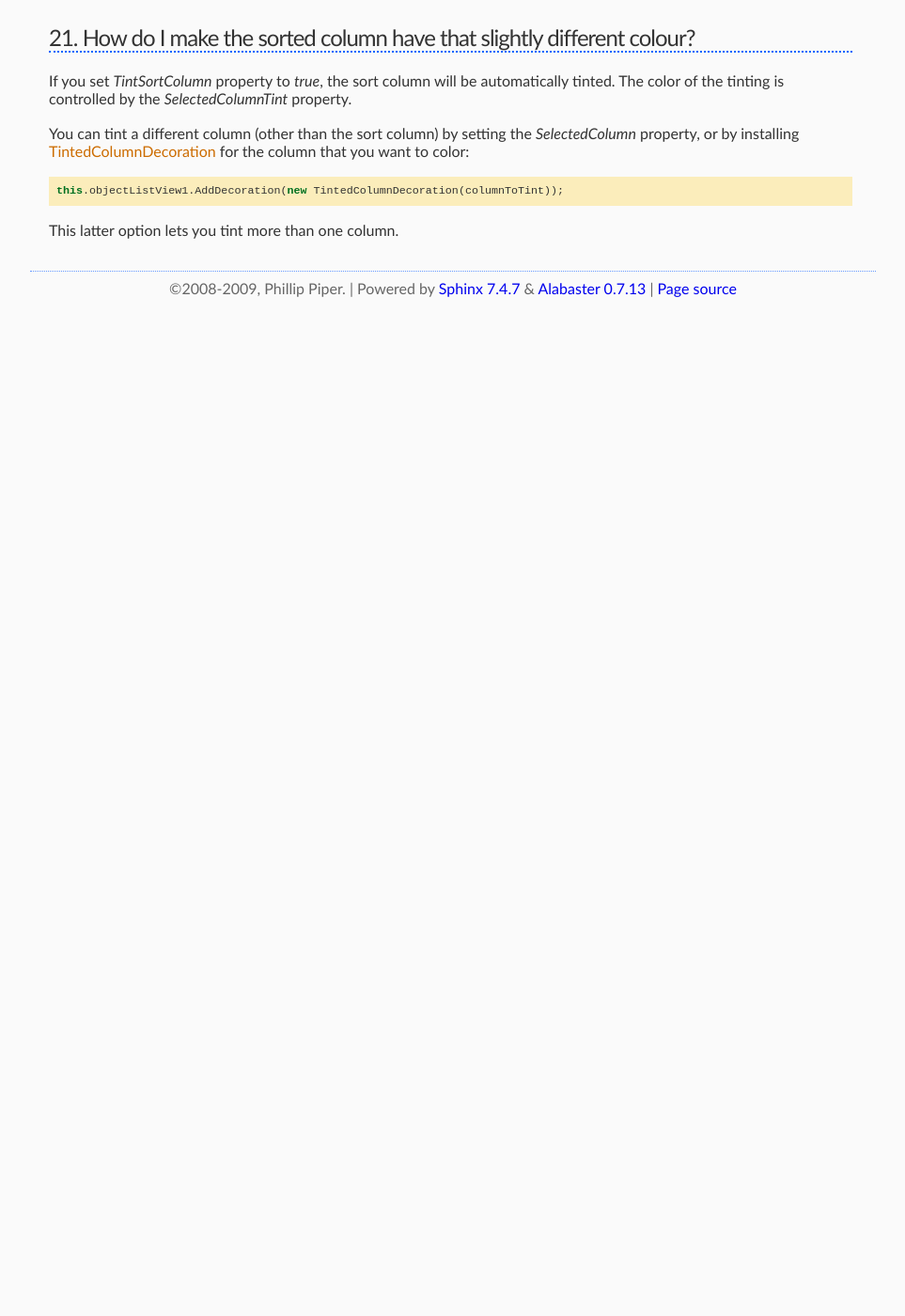
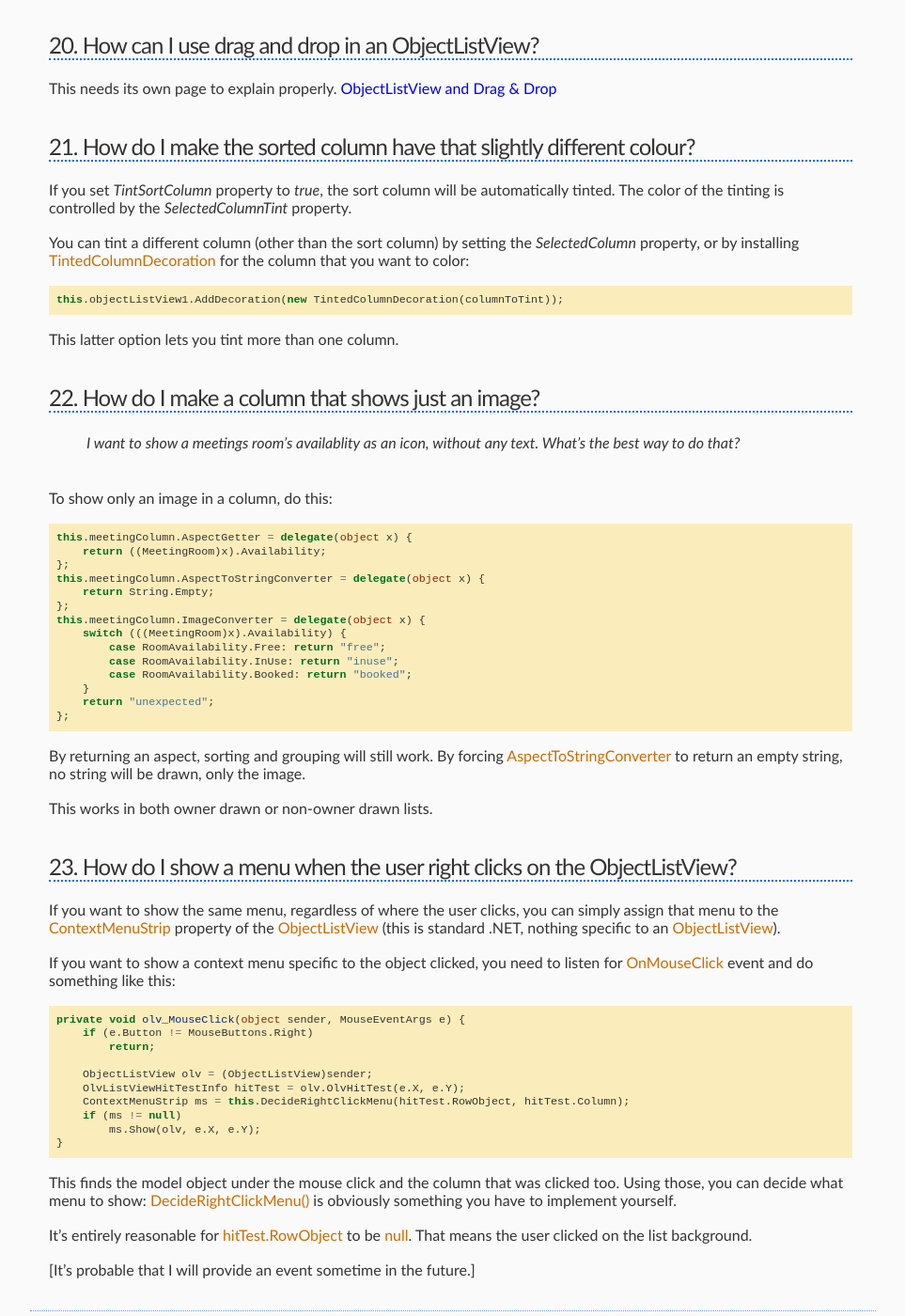
Before and after one commit to geomatics-io/ObjectListView, a Sphinx documentation site: the page built from docs/recipes.rst, in a window 1280 px wide and 1400 px high, scrolled down 13385 px. Shown: the whole window at 94% size, without its empty margins (158-1121 px from the left). Built offline with Sphinx 7.4.7, drawn with Linux system fonts in a browser that asks for light colours; before the commit the page ends 13751 px from its top, so only the background shows below that; some of the changed text lies outside the part shown.

```diff
--- a/docs/faq.rst
+++ b/docs/faq.rst
@@ -58,7 +58,7 @@
 The `ObjectListView` knows nothing about your model objects. It does not
 know when they have been changed. Only you know that. When you know that a model object
 has changed and needs to be updated, you can either call `RefreshObject()` to
-update just one object, or you can call `RepopulateList()` to rebuild everything at once.
+update just one object, or you can call `BuildList()` to rebuild everything at once.
 
 `DataListView` is the exception to this rule. Any change you make to your `DataSource` should be
 immediately reflected in the `DataListView`.
--- a/docs/recipes.rst
+++ b/docs/recipes.rst
@@ -716,9 +720,12 @@
   string gives a multiline tool tip.
 
 * `Font`, `ForeColor` and `BackColor` control the font of the text,
-  the text colour and background colour of the tooltip.
+  the text colour and background colour of the tooltip. (NOTE: The color
+  settings do not work under Vista)
 
-* `IsBalloon` allows the tooltip to be shown as a balloon style.
+* `IsBalloon` allows the tooltip to be shown as a balloon style. (NOTE:
+  changing this during an event does not work reliably under Vista.
+  Setting it outside of an event works fine).
 
 * `Title` and `StandardIcon` allow a title and icon to be shown above the
   tool tip text.
@@ -833,3 +840,67 @@
     this.objectListView1.AddDecoration(new TintedColumnDecoration(columnToTint));
 
 This latter option lets you tint more than one column.
+
+.. _recipe-imageonlycolumn:
+
+22. How do I make a column that shows just an image?
+----------------------------------------------------
+
+    *I want to show a meetings room's availablity as an icon, without any text.
+    What's the best way to do that?*
+
+To show only an image in a column, do this::
+
+   this.meetingColumn.AspectGetter = delegate(object x) {
+       return ((MeetingRoom)x).Availability;
+   };
+   this.meetingColumn.AspectToStringConverter = delegate(object x) {
+       return String.Empty;
+   };
+   this.meetingColumn.ImageConverter = delegate(object x) {
+       switch (((MeetingRoom)x).Availability) {
+           case RoomAvailability.Free: return "free";
+           case RoomAvailability.InUse: return "inuse";
+           case RoomAvailability.Booked: return "booked";
+       }
+       return "unexpected";
+   };
+
+By returning an aspect, sorting and grouping will still work. By forcing
+`AspectToStringConverter` to return an empty string, no string will be drawn,
+only the image.
+
+This works in both owner drawn or non-owner drawn lists.
+
+
+.. _recipe-rightclickmenu:
+
+23. How do I show a menu when the user right clicks on the ObjectListView?
+--------------------------------------------------------------------------
+
+If you want to show the same menu, regardless of where the user clicks,
+you can simply assign that menu to the `ContextMenuStrip` property of the `ObjectListView`
+(this is standard .NET, nothing specific to an `ObjectListView`).
+
+If you want to show a context menu specific to the object clicked,
+you need to listen for `OnMouseClick` event and do something like this::
+
+    private void olv_MouseClick(object sender, MouseEventArgs e) {
+        if (e.Button != MouseButtons.Right)
+            return;
+
+        ObjectListView olv = (ObjectListView)sender;
+        OlvListViewHitTestInfo hitTest = olv.OlvHitTest(e.X, e.Y);
+        ContextMenuStrip ms = this.DecideRightClickMenu(hitTest.RowObject, hitTest.Column);
+        if (ms != null)
+            ms.Show(olv, e.X, e.Y);
+    }
+
+This finds the model object under the mouse click and the column that was clicked too.
+Using those, you can decide what menu to show: `DecideRightClickMenu()` is obviously
+something you have to implement yourself.
+
+It's entirely reasonable for `hitTest.RowObject` to be `null`. That means the user clicked
+on the list background.
+
+[It's probable that I will provide an event sometime in the future.]
```
Also changed, not shown: other parts of docs/recipes.rst (+4 -0 lines), docs/features.rst (+11 -0 lines), docs/index.rst (+9 -5 lines).
